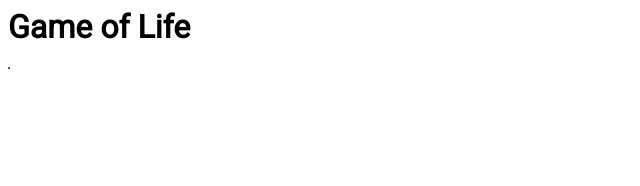
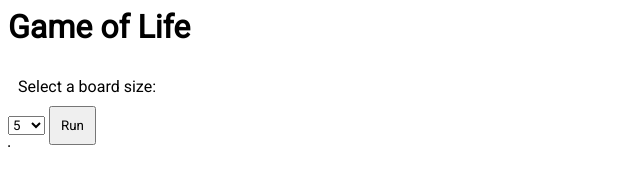
Before and after one commit to smitche60/game-of-life, a website: page client/index.html in a window 1280 px wide. Shown: the whole page, without its empty margins (0-640 px from the left). Drawn offline with nearby package versions, Linux system fonts and the light colour scheme; no server answers.

Commit message:
Add board size input

```diff
--- a/client/templates/app.html
+++ b/client/templates/app.html
@@ -1,7 +1,19 @@
+<div>
+  Select a board size:
+</div>
+
+<select class="size" name="Board Size" ng-model="input" ng-init="input='5'">
+  <option value="5">5</option>
+  <option value="10">10</option>
+  <option value="15">15</option>
+</select>
+
+<button ng-click="handleclick(input)">Run</button>
+
 <table border="1">
-  <tbody  ng-repeat="row in board">
+  <tbody ng-repeat="row in board">
     <tr>
-      <td width="50px" ng-repeat="value in row track by $index">{{value}}</td>
+      <td ng-repeat="value in row track by $index" class=_{{value}}></td>
     </tr>
   </tbody>
 </table>
```
